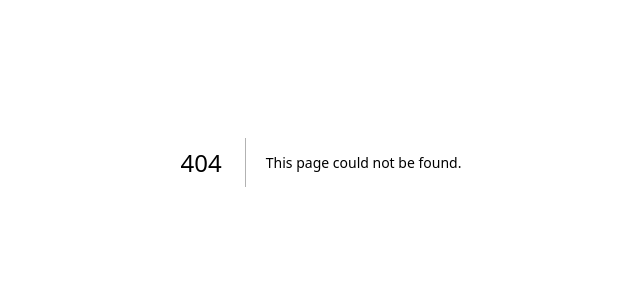
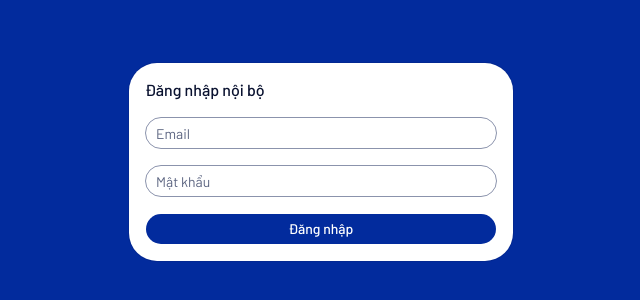
Before and after one commit to PHUONGNAM101203/Ginny-House-SelfStudy-Register, a Next.js app: page /noi-bo/dang-nhap in a window 1280 px wide. Before the commit this address had no page. Shown: the part 238-538 px from the top of the page, without its empty margins (319-959 px from the left). Built offline with nearby package versions, Linux system fonts and the light colour scheme; no server answers.

Commit message:
feat: add hidden staff login and authenticated internal shell

```diff
--- /dev/null
+++ b/app/noi-bo/dang-nhap/page.tsx
@@ -0,0 +1,49 @@
+"use client"
+
+import { useState } from "react"
+import { useRouter } from "next/navigation"
+import { createBrowserClient } from "@/lib/supabase/client"
+import { Button } from "@/components/ui/button"
+import { Input } from "@/components/ui/input"
+import { Card, CardContent, CardHeader, CardTitle } from "@/components/ui/card"
+
+export default function LoginPage() {
+  const router = useRouter()
+  const [email, setEmail] = useState("")
+  const [password, setPassword] = useState("")
+  const [error, setError] = useState<string | null>(null)
+  const [loading, setLoading] = useState(false)
+
+  async function handleSubmit(e: React.FormEvent) {
+    e.preventDefault()
+    setLoading(true)
+    setError(null)
+    const supabase = createBrowserClient()
+    const { error } = await supabase.auth.signInWithPassword({ email, password })
+    setLoading(false)
+    if (error) {
+      setError("Email hoặc mật khẩu không đúng")
+      return
+    }
+    router.push("/noi-bo/lich")
+    router.refresh()
+  }
+
+  return (
+    <div className="flex min-h-dvh items-center justify-center bg-primary p-4">
+      <Card className="w-full max-w-sm">
+        <CardHeader>
+          <CardTitle>Đăng nhập nội bộ</CardTitle>
+        </CardHeader>
+        <CardContent>
+          <form onSubmit={handleSubmit} className="flex flex-col gap-4">
+            <Input type="email" placeholder="Email" value={email} onChange={(e) => setEmail(e.target.value)} required />
+            <Input type="password" placeholder="Mật khẩu" value={password} onChange={(e) => setPassword(e.target.value)} required />
+            {error && <p className="text-sm text-destructive">{error}</p>}
+            <Button type="submit" disabled={loading}>{loading ? "Đang đăng nhập..." : "Đăng nhập"}</Button>
+          </form>
+        </CardContent>
+      </Card>
+    </div>
+  )
+}
--- /dev/null
+++ b/app/noi-bo/layout.tsx
@@ -0,0 +1,29 @@
+import { getSessionProfile } from "@/lib/auth"
+import { AppHeader } from "@/components/layout/AppHeader"
+
+// This layout wraps every route under /noi-bo/*, including /noi-bo/dang-nhap
+// itself (Next.js layouts wrap all filesystem descendants — there is no way
+// for a page to opt out while staying a sibling under the same URL prefix).
+// Calling requireProfile() here would redirect an unauthenticated visitor to
+// /noi-bo/dang-nhap, which is itself wrapped by this same layout — an
+// infinite redirect loop on the login page.
+//
+// proxy.ts (Task 5) already gates every /noi-bo/* route except
+// /noi-bo/dang-nhap, redirecting unauthenticated requests before they ever
+// reach this layout, and redirects authenticated requests away from
+// /noi-bo/dang-nhap. So by the time this component renders, a null profile
+// can only happen on /noi-bo/dang-nhap (or a rare token-expiry race on a
+// protected page) — in either case we simply render children without the
+// header instead of redirecting again.
+export default async function InternalLayout({ children }: { children: React.ReactNode }) {
+  const profile = await getSessionProfile()
+  if (!profile) {
+    return <>{children}</>
+  }
+  return (
+    <>
+      <AppHeader profile={profile} />
+      <main className="mx-auto max-w-6xl p-4">{children}</main>
+    </>
+  )
+}
--- /dev/null
+++ b/components/layout/AppHeader.tsx
@@ -0,0 +1,24 @@
+import Link from "next/link"
+import type { Profile } from "@/types"
+import { ThemeToggle } from "@/components/layout/ThemeToggle"
+
+export function AppHeader({ profile }: { profile: Profile }) {
+  return (
+    <header className="sticky top-0 z-10 border-b bg-background/80 backdrop-blur">
+      <div className="mx-auto flex max-w-6xl items-center justify-between p-4">
+        <div className="flex items-center gap-4">
+          <Link href="/noi-bo/lich" className="font-semibold">Ginny House – Tự học</Link>
+          <Link href="/noi-bo/lich" className="text-sm text-muted-foreground">Lịch</Link>
+          <Link href="/noi-bo/dashboard" className="text-sm text-muted-foreground">Dashboard</Link>
+          {profile.role === "admin" && (
+            <Link href="/noi-bo/quan-ly/co-so" className="text-sm text-muted-foreground">Quản lý</Link>
+          )}
+        </div>
+        <div className="flex items-center gap-2">
+          <span className="text-sm">{profile.fullName}</span>
+          <ThemeToggle />
+        </div>
+      </div>
+    </header>
+  )
+}
--- /dev/null
+++ b/components/layout/ThemeToggle.tsx
@@ -0,0 +1,15 @@
+"use client"
+
+import { useTheme } from "next-themes"
+import { Moon, Sun } from "lucide-react"
+import { Button } from "@/components/ui/button"
+
+export function ThemeToggle() {
+  const { theme, setTheme } = useTheme()
+  return (
+    <Button variant="ghost" size="icon" onClick={() => setTheme(theme === "dark" ? "light" : "dark")}>
+      <Sun className="h-4 w-4 dark:hidden" />
+      <Moon className="hidden h-4 w-4 dark:block" />
+    </Button>
+  )
+}
```
